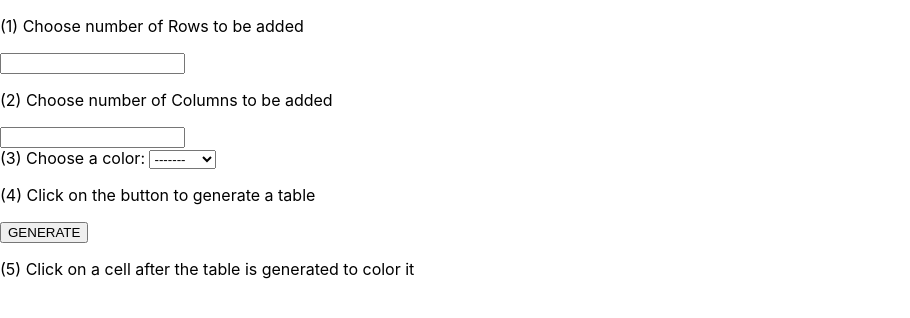
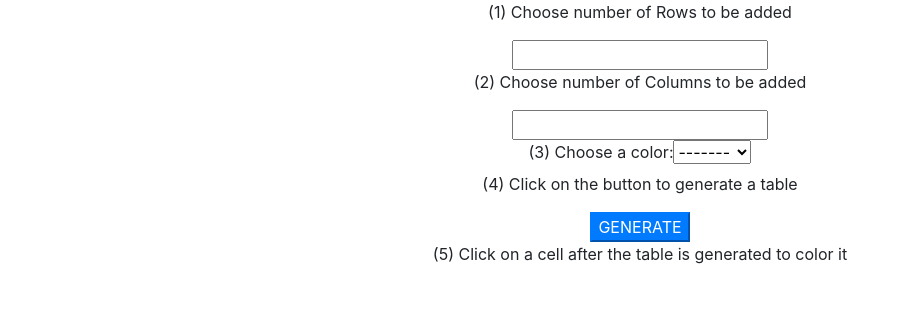
Before and after one commit to chan9367/DOM3React, a React (Create React App) app: page / in a window 1280 px wide. Shown: the top 318 px of the page, without its empty margins (0-910 px from the left). Built offline with nearby package versions, Linux system fonts and the light colour scheme.

Commit message:
Added Styling

```diff
--- a/public/index.html
+++ b/public/index.html
@@ -24,6 +24,8 @@
       work correctly both with client-side routing and a non-root public URL.
       Learn how to configure a non-root public URL by running `npm run build`.
     -->
+    <!-- Bootstrap -->
+    <link rel="stylesheet" href="https://stackpath.bootstrapcdn.com/bootstrap/4.5.0/css/bootstrap.min.css" integrity="sha384-9aIt2nRpC12Uk9gS9baDl411NQApFmC26EwAOH8WgZl5MYYxFfc+NcPb1dKGj7Sk" crossorigin="anonymous">
     <title>React App</title>
   </head>
   <body>
--- a/src/App.css
+++ b/src/App.css
@@ -66,3 +66,8 @@ section{
     transform: rotate(360deg);
   }
 }
+
+.center
+{
+  text-align: center;
+}
--- a/src/App.js
+++ b/src/App.js
@@ -216,10 +216,10 @@ class App extends Component {
     return (
       <>
 
-        <div><p>(1) Choose number of Rows to be added</p><input type="text" name="addRows" onChange={this.handleChange}></input></div>
-        <div><p>(2) Choose number of Columns to be added</p><input type="text" name="addColumns" onChange={this.handleChange}></input></div>
+        <div className = "center"><p>(1) Choose number of Rows to be added</p><input type="text" name="addRows" onChange={this.handleChange}></input></div>
+        <div className = "center"><p>(2) Choose number of Columns to be added</p><input type="text" name="addColumns" onChange={this.handleChange}></input></div>
 
-        <div>
+        <div className = "center">
         <div>
          <label> (3) Choose a color: </label>
             <select name="color" onChange={this.handleColor}>
@@ -236,7 +236,7 @@ class App extends Component {
 
         </div>
         <p>(4) Click on the button to generate a table</p><button
-            className="button-add"
+            className="button-add btn-primary"
             onClick={() => {
                       this.changeStates();
             }}>
@@ -248,7 +248,7 @@ class App extends Component {
 
         <div id="table-container">
         </div>
-        <p>(5) Click on a cell after the table is generated to color it</p>
+        <p className = "center">(5) Click on a cell after the table is generated to color it</p>
       </>
 
     );
```
